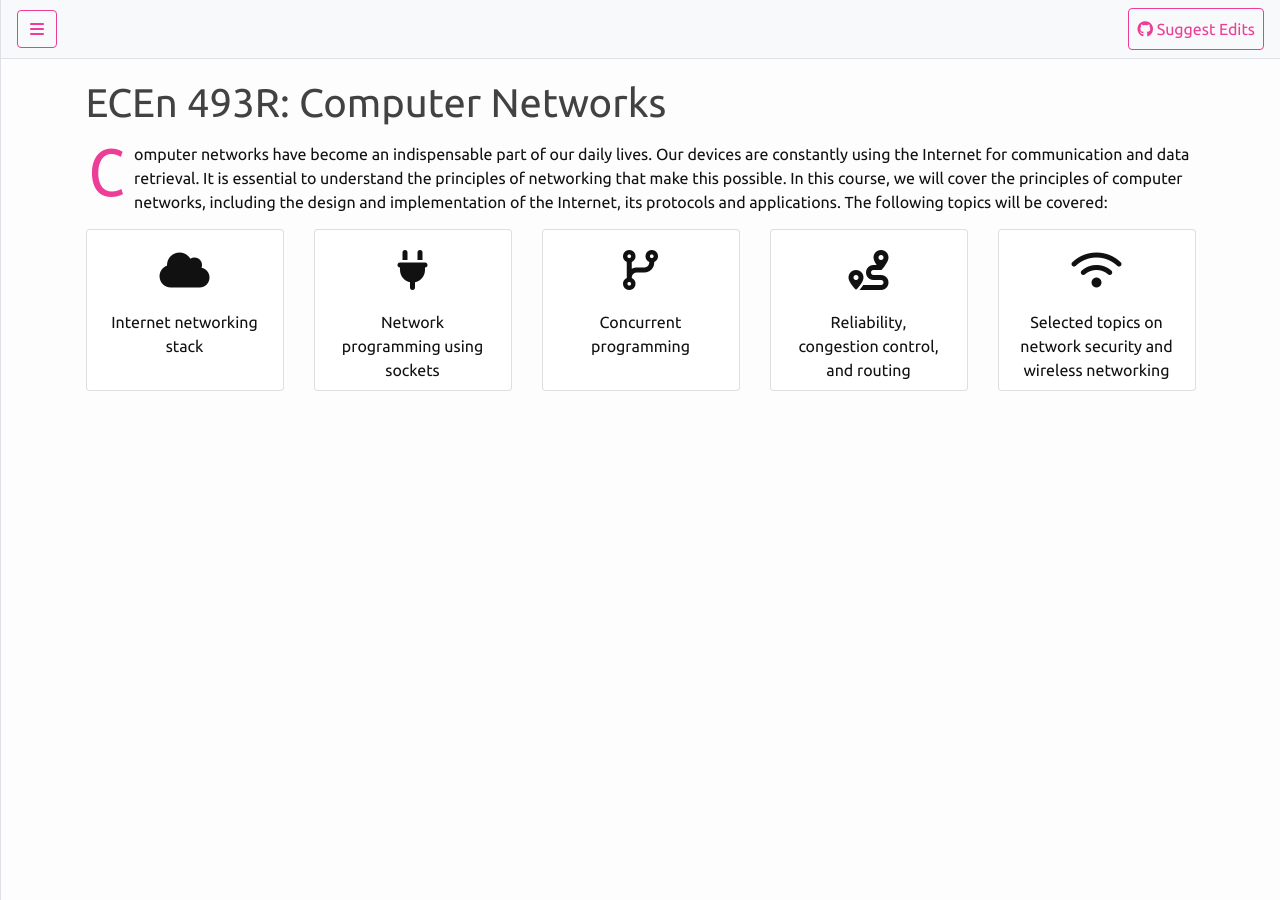
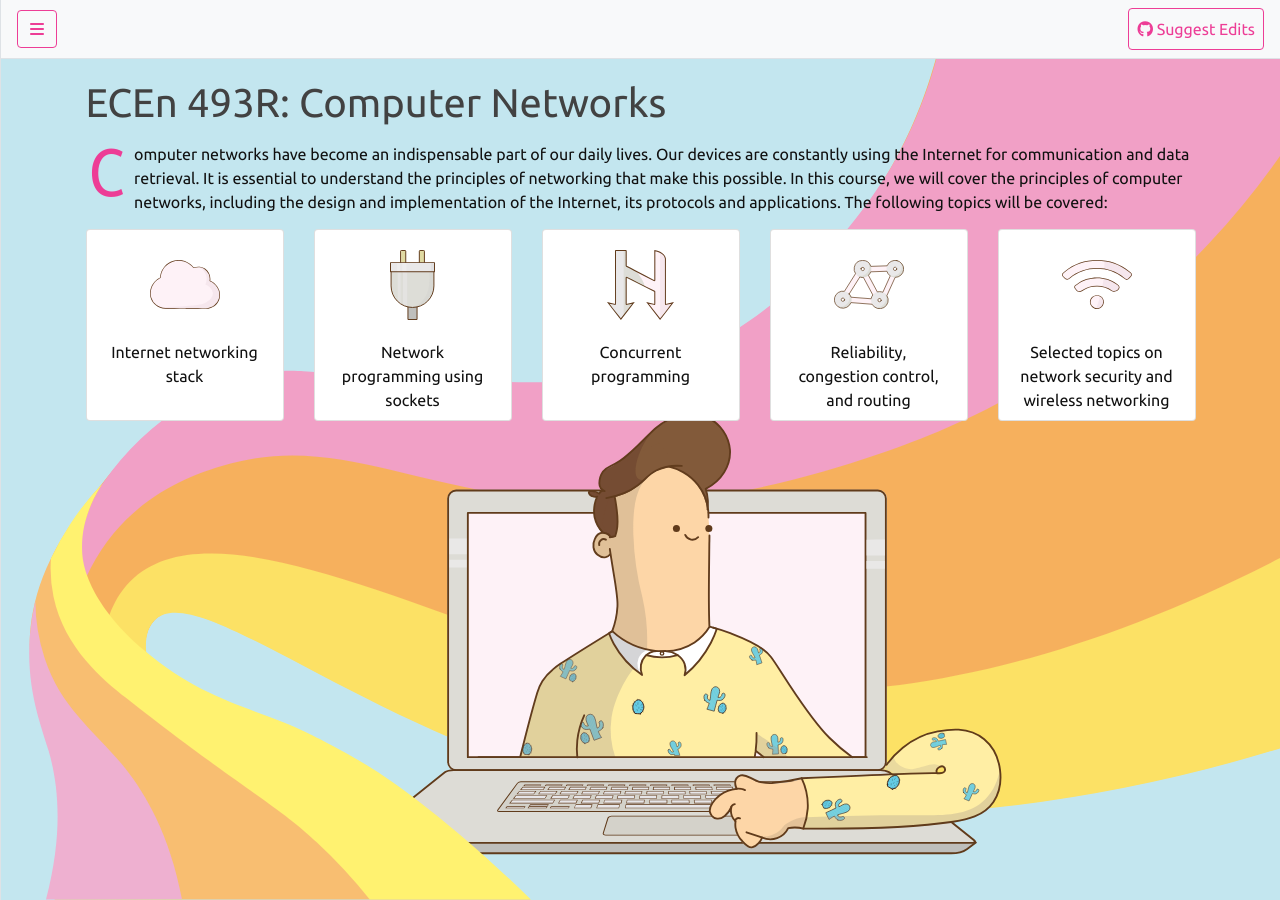
Before and after one commit to byuccl/dac_sdc_2022, a Jekyll site: the page built from index.html, in a window 1280 px wide. Built offline with Jekyll 4.4.1, drawn with Linux system fonts in a browser that asks for light colours; nearby versions of some CDN libraries.

Commit message:
Add images to home page

```diff
--- a/_sass/_pages.scss
+++ b/_sass/_pages.scss
@@ -109,3 +109,37 @@
     padding-right: 8px;
     padding-left: 3px;
 }
+.home-image {
+    background-image: url("../images/background.svg");
+    background-repeat: no-repeat;
+    background-size: cover;
+    background-position: 20% 0%;
+}
+
+.home-icon {
+    // background-size: contain;
+    margin: 0 auto;
+    margin-top: 20px;
+    width: 70px;
+    height: 70px;
+}
+
+.cloud-icon {
+    background: url("../images/cloud-icon.svg") no-repeat center center;
+}
+
+.socket-icon {
+    background: url("../images/socket-icon.svg") no-repeat center center;
+}
+
+.concurrency-icon {
+    background: url("../images/concurrency-icon.svg") no-repeat center center;
+}
+
+.nodes-icon {
+    background: url("../images/nodes-icon.svg") no-repeat center center;
+}
+
+.wireless-icon {
+    background: url("../images/wireless-icon.svg") no-repeat center center;
+}
--- a/index.html
+++ b/index.html
@@ -17,7 +17,7 @@
         <div class="row">
             <div class="col text-center">
                 <div class="card home-card">
-                  <i class="fas fa-cloud"></i>
+                    <div class="home-icon cloud-icon"></div>
                     <div class="card-body">
                         <p class="card-text">Internet networking stack</p>
                     </div>
@@ -26,7 +26,7 @@
 
             <div class="col text-center">
                 <div class="card home-card">
-                    <i class="fas fa-plug"></i>
+                    <div class="home-icon socket-icon"></div>
                     <div class="card-body">
                         <p class="card-text">Network programming using sockets</p>
                     </div>
@@ -35,7 +35,7 @@
 
             <div class="col text-center">
                 <div class="card home-card">
-                  <i class="fas fa-code-branch"></i>
+                    <div class="home-icon concurrency-icon"></div>
                     <div class="card-body">
                         <p class="card-text">Concurrent programming</p>
                     </div>
@@ -46,7 +46,7 @@
 
             <div class="col text-center">
                 <div class="card home-card">
-                  <i class="fas fa-route"></i>
+                    <div class="home-icon nodes-icon"></div>
                     <div class="card-body">
                         <p class="card-text">Reliability, congestion control, and routing</p>
                     </div>
@@ -55,7 +55,7 @@
 
             <div class="col text-center">
                 <div class="card home-card">
-                  <i class="fas fa-wifi"></i>
+                    <div class="home-icon wireless-icon"></div>
                     <div class="card-body">
                         <p class="card-text">Selected topics on network security and wireless networking</p>
                     </div>
```
Also changed, not shown: images/background.svg (added), images/cloud-icon.svg (added), images/concurrency-icon.svg (added), images/nodes-icon.svg (added), images/socket-icon.svg (added), images/wireless-icon.svg (added).
